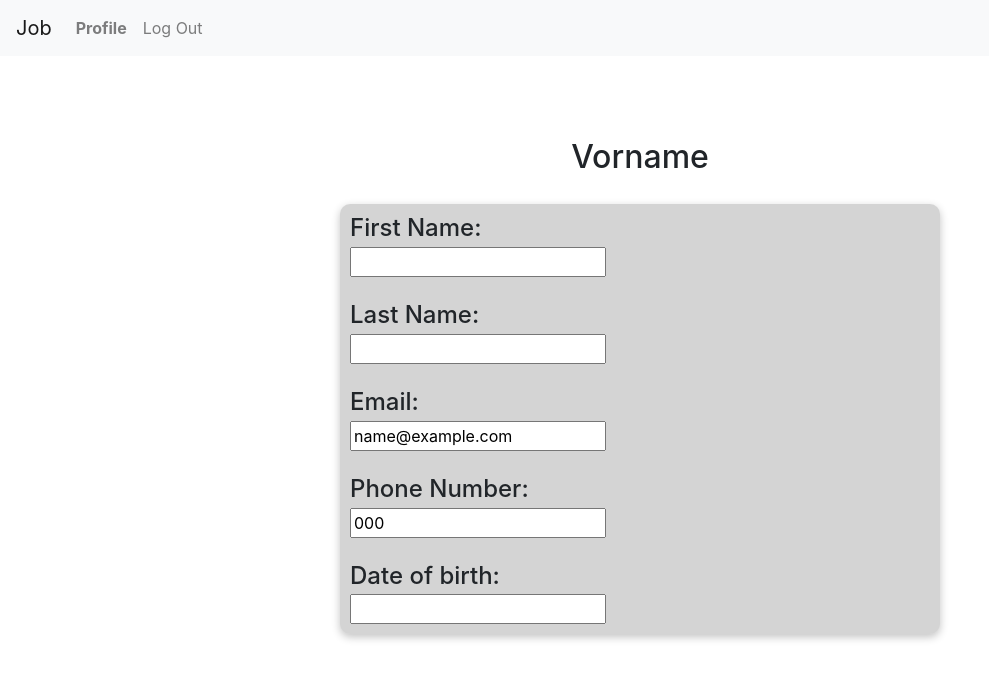
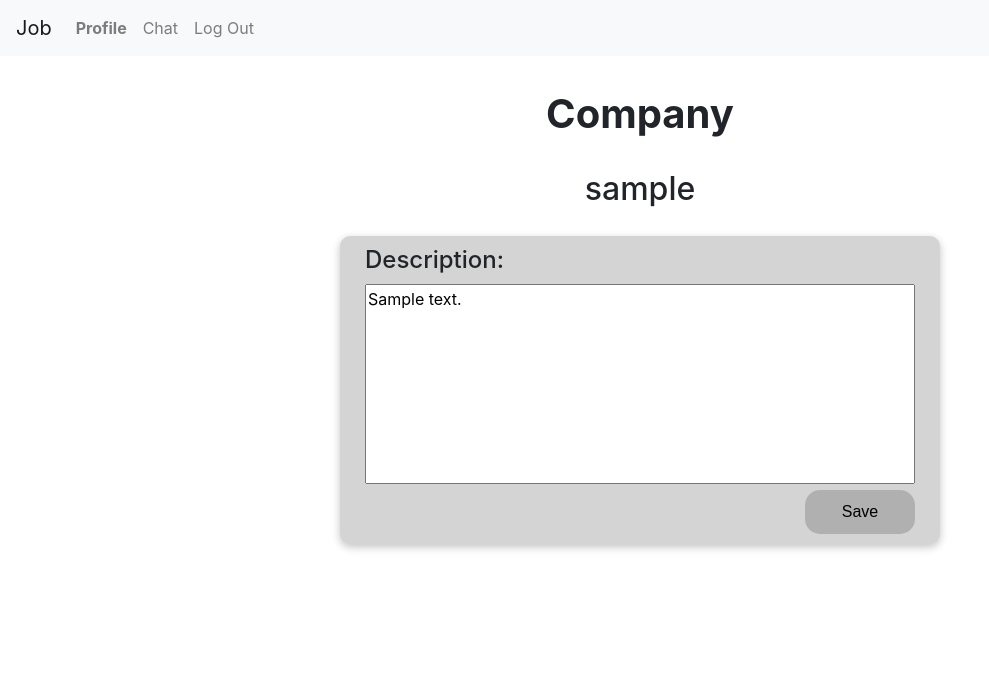
Before and after one commit to CJason14/CS50W_Final_Project, a Django app: page /profile in a window 1280 px wide. Shown: the top 679 px of the page, without its empty margins (0-989 px from the left). Run offline with Django 4.2, Linux system fonts and the light colour scheme; a user stored in the database is signed in; tables that the repository leaves empty hold one stand-in row (values such as "Sample post"); parts of the project's set-up code (start-up, migrations or seed data) failed here and were passed over; some libraries are stand-ins or nearby versions.

Commit message:
Company View

```diff
--- a/Final_Project/settings.py
+++ b/Final_Project/settings.py
@@ -110,7 +110,7 @@ TIME_ZONE = 'UTC'
 
 USE_I18N = True
 
-USE_TZ = True
+USE_TZ = False
 
 
 # Static files (CSS, JavaScript, Images)
--- a/Job/admin.py
+++ b/Job/admin.py
@@ -4,5 +4,3 @@ from Job.models import *
 
 admin.site.register(Job)
 admin.site.register(User)
-admin.site.register(Company)
-admin.site.register(Uniquecheck)
--- a/Job/models.py
+++ b/Job/models.py
@@ -9,7 +9,7 @@ from tokenize import blank_re
 from unicodedata import category, decimal
 from django.contrib.auth.models import AbstractUser
 from django.db import models
-from sqlalchemy import null, true
+from sqlalchemy import false, null, true
 
 class User(AbstractUser):
     id = models.AutoField(primary_key=True)
@@ -20,17 +20,8 @@ class User(AbstractUser):
     phone_number = models.CharField(max_length=50)
     date_of_birth = models.DateTimeField(blank=True, null=True)
     cv = models.ImageField(upload_to='images')
-
-class Company(models.Model):
-    id = models.AutoField(primary_key=True)
-    email = models.CharField(max_length=100, unique=True)
-    password = models.CharField(max_length=300)
-    name = models.CharField(max_length=100)
-    description = models.CharField(max_length=1000)
-
-class Uniquecheck(models.Model):
-    id = models.AutoField(primary_key=True)
-    email = models.CharField(max_length=100, unique=True)
+    is_company = models.BooleanField()
+    description = models.CharField(max_length=1000, blank=True, null=True)
 
 class Job(models.Model):
     id = models.AutoField(primary_key=True)
--- a/Job/static/Job/style.css
+++ b/Job/static/Job/style.css
@@ -1,35 +1,50 @@
-body{
+body {
     width: 100vw;
     height: 100vh;
 }
 
-.top{
+.top {
     z-index: 10;
 }
 
-#app{
+#app {
     padding: 10px;
 }
 
-.center{
+.center {
     display: flex;
     align-items: center;
     justify-content: center;
     flex-direction: column;
 }
 
-.profile_image{
-    width: 250px;
+.right {
+    display: flex;
+    justify-content: right;
 }
 
-.profile_picture{
-    min-width: 250px;
-    max-width: 250px;
+.button {
+    border: 0px;
+    border-radius: 15px;
+    padding: 10px 20px;
+    font-family: sans-serif;
+    background-color: rgba(0, 0, 0, 0.17);
+    max-width: 110px;
+    min-width: 110px;
+}
+
+.profile_image {
+    width: 180px;
+}
+
+.profile_picture {
+    min-width: 180px;
+    max-width: 180px;
     border-radius: 50%;
     overflow: hidden;
 }
 
-.profile_content{
+.profile_content {
     background-color: rgba(0, 0, 0, 0.17);
     padding: 10px;
     border-radius: 10px;
@@ -45,11 +60,17 @@ body{
     margin-bottom: 4px;
 }
 
-.profile_input:focus{
+.profile_input:focus {
     outline: none;
     cursor: default;
 }
 
-.profile_input{
+.profile_input {
     cursor: default;
 }
+
+.profile_textarea {
+    margin-top: 5px;
+    width: 550px;
+    height: 200px;
+}
--- a/Job/templates/layout.html
+++ b/Job/templates/layout.html
@@ -26,6 +26,9 @@
                 {% endif %}
                 {% if user.is_authenticated %}
                     <li class="nav-item">
+                        <a class="nav-link" href="{% url 'logout' %}">Chat</a>
+                    </li>
+                    <li class="nav-item">
                         <a class="nav-link" href="{% url 'logout' %}">Log Out</a>
                     </li>
                 {% else %}
--- a/Job/templates/profile.html
+++ b/Job/templates/profile.html
@@ -4,33 +4,67 @@
 
 {% block body %}
 <div class="center">
+    {% if user.is_company %}
+    <br>
+    <h1><b>Company</b></h1>
+    <br>
+    <h2>{{ user.username }}</h2>
+    <div class="profile_content">
+        <div class="center">
+            <div>
+                <form method="POST" action="{% url 'profile' %}">
+                    <h4>Description:</h4>
+                    {% csrf_token %}
+                    <textarea name="profile_description" class="profile_textarea" style="resize: none;">{{ user.description }}</textarea>
+                    <div class="right">
+                        <input type="submit" value="Save" class="button">
+                    </div>
+                </form>
+            </div>
+        </div>
+    </div>
+    <div id="Jobs">
+
+    </div>
+    {% block script %}
+    <script src="{% static 'Job/jobs.js' %}"></script>
+    {% endblock %}
+    {% else %}
+    <h1><b>User</b></h1>
     <br>
     <div class="profile_picture">
-        <img class="profile_image" src="">
+        <img class="profile_image" src="https://t3.ftcdn.net/jpg/03/39/45/96/360_F_339459697_XAFacNQmwnvJRqe1Fe9VOptPWMUxlZP8.jpg">
     </div>
     <br>
-    <h2>Vorname</h2>
+    <h2>{{ user.username }}</h2>
     <div class="profile_content">
+        <form method="POST" action="{% url 'profile' %}">
+            {% csrf_token %}
             <h4>First Name:</h4>
-        <input class="profile_input" type="text" value="{{ user.firstname }}" >
+            <input name="first_name" class="profile_input" type="text" value="{{ user.first_name }}">
             <br>
             <br>
             <h4>Last Name:</h4>
-        <input class="profile_input" type="text" value="{{ user.lastname }}" >
+            <input name="last_name" class="profile_input" type="text" value="{{ user.last_name }}">
             <br>
             <br>
             <h4>Email:</h4>
-        <input class="profile_input" type="text" value="{{ user.email }}" readonly>
+            <input name="email" class="profile_input" type="text" value="{{ user.email }}" readonly>
             <br>
             <br>
             <h4>Phone Number:</h4>
-        <input class="profile_input" type="text" value="{{ user.phone_number }}" readonly>
+            <input name="phone_number" class="profile_input" type="tel" value="{{ user.phone_number }}">
             <br>
             <br>
             <h4>Date of birth:</h4>
-        <input class="profile_input" type="text" value="{{ date_of_birth }}" readonly>
+            <input name="date_of_birth" class="profile_input" type="date" value="{{ user.date_of_birth }}">
             <br>
+            <div class="right">
+                <input type="submit" value="Save" class="button">
             </div>
+        </form>
+    </div>
+    {% endif %}
 </div>
 
 
--- a/Job/views.py
+++ b/Job/views.py
@@ -1,5 +1,7 @@
+from asyncio.windows_events import NULL
 from cgi import test
 from cmath import log
+from errno import ESTALE
 from importlib.resources import path
 from multiprocessing import context
 from turtle import title
@@ -61,9 +63,6 @@ def register(request):
 
         # Attempt to create new user
         try:
-            Uniquecheck.objects.create(
-                email = email
-            )
             user = User.objects.create_user(username, email, password)
             user.save()
         except IntegrityError:
@@ -82,5 +81,33 @@ def category():
     categories = Job.objects.values_list('category', flat=True).distinct()
     return {"categories" : categories}
 
+@login_required(login_url="/login")
 def profile(request):
-    return render(request, "profile.html")
+    username = request.user.username
+    if request.method == "POST":
+        if request.user.is_company:
+            description = request.POST["profile_description"]
+            User.objects.filter(username = username).update(description = description)
+        else:
+            first_name = request.POST["first_name"]
+            last_name = request.POST["last_name"]
+            email = request.POST["email"]
+            phone_number = request.POST["phone_number"]
+            date_of_birth = request.POST["date_of_birth"]
+            if not date_of_birth:
+                User.objects.filter(username = username).update(
+                        first_name = first_name,
+                        last_name = last_name,
+                        email = email,
+                        phone_number = phone_number
+                    )
+            else:
+                User.objects.filter(username = username).update(
+                    first_name = first_name,
+                    last_name = last_name,
+                    email = email,
+                    phone_number = phone_number,
+                    date_of_birth = date_of_birth
+                )
+    user = User.objects.filter(username = username)
+    return render(request, "profile.html", {"user": user[0]})
```
Also changed, not shown: Job/migrations/0005_delete_company_delete_uniquecheck_user_description_and_more.py (added), Job/static/Job/jobs.js (added). Lines whose indentation alone changed are shown as unchanged.
